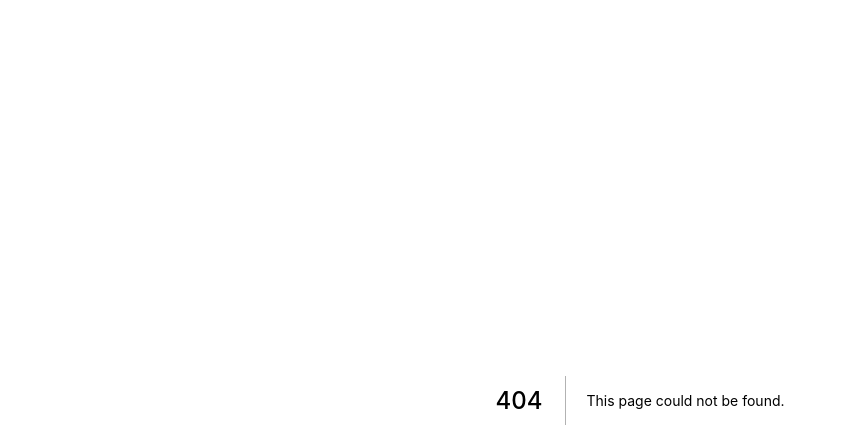
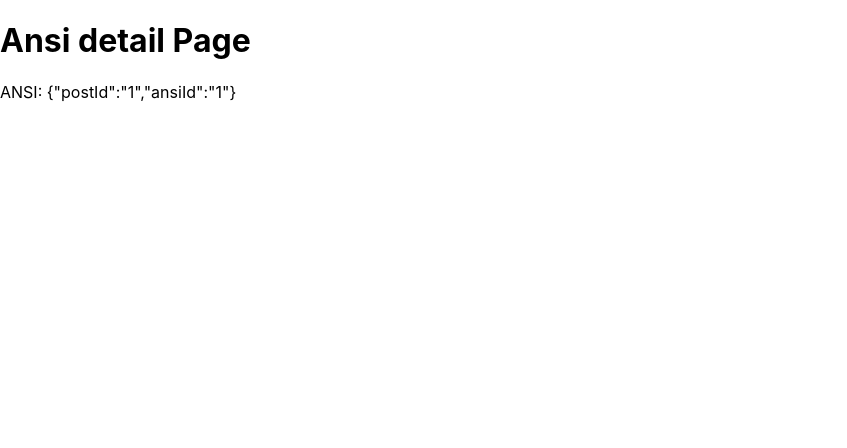
Before and after one commit to newit-baolh/learn_nextjs, a Next.js app: page /posts/1/ansi/1 in a window 1280 px wide. Before the commit this address had no page. Shown: the top 448 px of the page, without its empty margins (0-847 px from the left). Built offline with nearby package versions, Linux system fonts and the light colour scheme.

Commit message:
navigation route

```diff
--- a/pages/posts/[postId].tsx
+++ b/pages/posts/[postId].tsx
@@ -3,6 +3,7 @@ import React from 'react';
 
 export interface PostDetailProps {
 }
+// Dynamic route level 2
 
 export default function PostDetail (props: PostDetailProps) {
     const router = useRouter()
--- /dev/null
+++ b/pages/posts/[postId]/ansi/[ansiId].tsx
@@ -0,0 +1,15 @@
+import { useRouter } from 'next/router';
+import React from 'react';
+
+export interface ANSIProps {
+}
+
+export default function ANSI (props: ANSIProps) {
+    const router = useRouter()
+  return (
+    <div>
+      <h1>Ansi detail Page</h1>
+      <p>ANSI: {JSON.stringify(router.query)}</p>
+    </div>
+  );
+}
```
Also changed, not shown: pages/posts/[...params].tsx (added, +15 -0 lines), pages/posts/create.tsx (added, +13 -0 lines).
